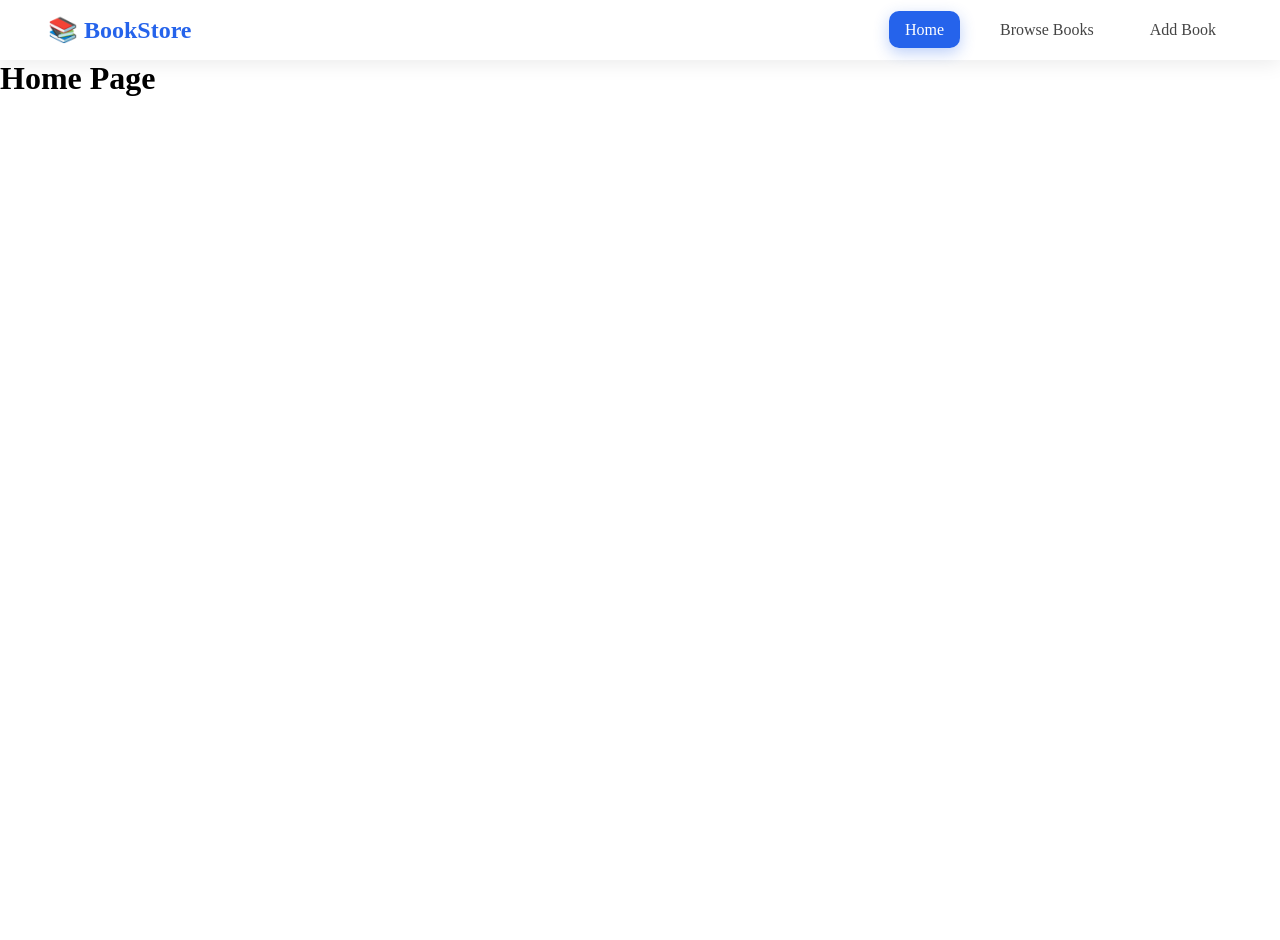
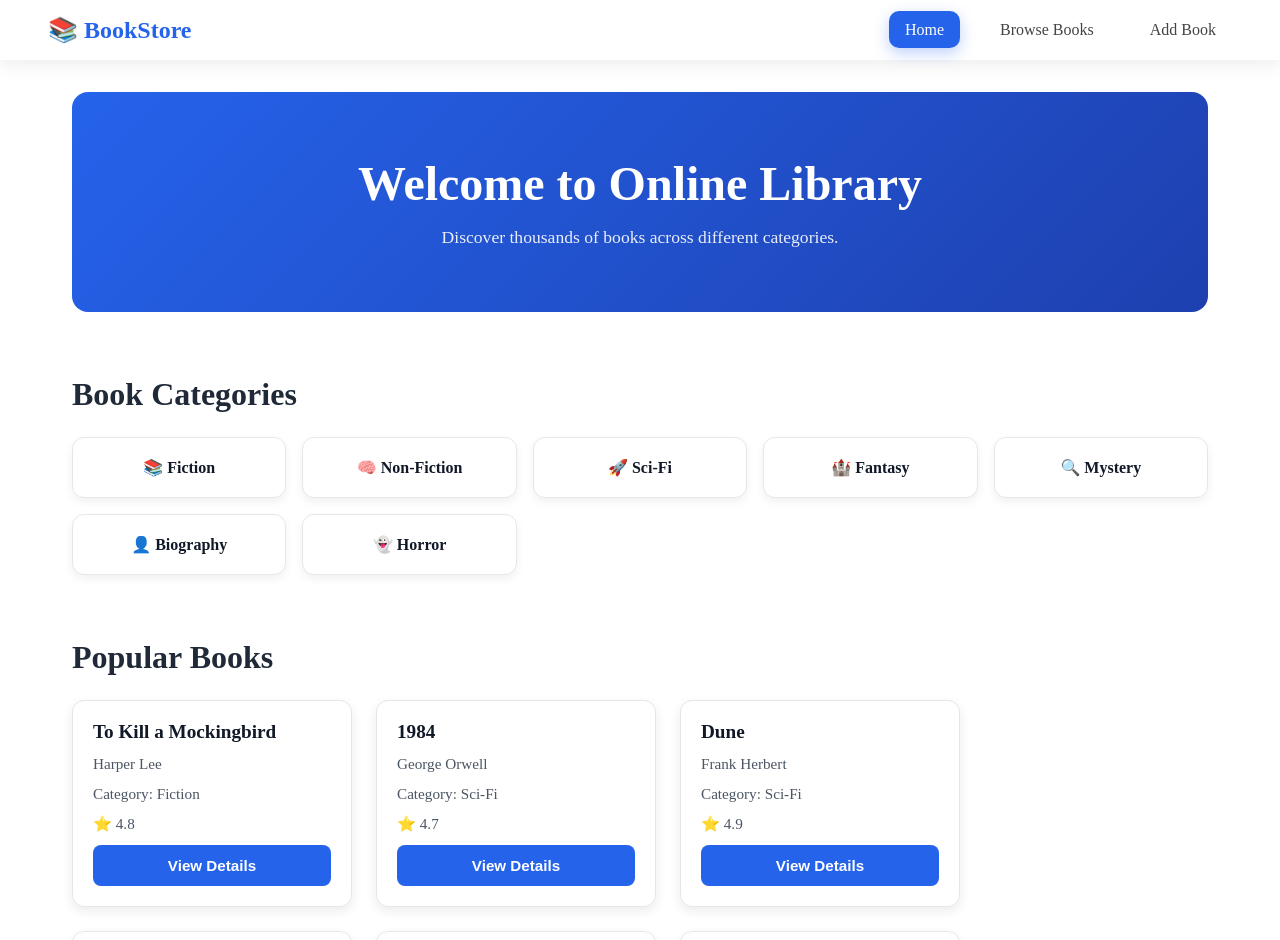
Before and after one commit to nihal-patidar/Online_library_system, a React (Vite) app: page / in a window 1280 px wide. Shown: the top 940 px of the page. Before the commit the page ends 800 px from the top, so only its background shows below. Built offline with nearby package versions, Linux system fonts and the light colour scheme.

Commit message:
feat : implement home page and tranding book section

```diff
--- a/src/App.jsx
+++ b/src/App.jsx
@@ -36,7 +36,6 @@ export default function App() {
         },
       ],
     },
-
     {
       path: "*",
       element: <ErrorPage />,
--- /dev/null
+++ b/src/components/BookCard.jsx
@@ -0,0 +1,26 @@
+import '../styles/BookCard.css'
+function BookCard(props) {
+  return (
+    <div className="book-card">
+      <h3 className="book-title">{props.book.title}</h3>
+
+      <p className="book-author">
+        {props.book.author}
+      </p>
+
+      <p className="book-category">
+        Category: {props.book.category}
+      </p>
+
+      <p className="book-rating">
+        ⭐ {props.book.rating}
+      </p>
+
+      <button className="details-btn">
+        View Details
+      </button>
+    </div>
+  );
+}
+
+export default BookCard;
--- a/src/pages/Home.jsx
+++ b/src/pages/Home.jsx
@@ -1,8 +1,66 @@
+import { useSelector } from "react-redux";
+import { Link } from "react-router-dom";
+import BookCard from "../components/BookCard";
+import "../styles/Home.css";
 
-export default function Home (){
+function Home() {
+  const books = useSelector((store) => store.book.items);
+  return (
+    <div className="home">
+      {/* Hero Section */}
+      <section>
+        <h1>Welcome to Online Library</h1>
+        <p>Discover thousands of books across different categories.</p>
+      </section>
 
+      {/* Categories Section */}
+      <section className="categories-section">
+        <h2>Book Categories</h2>
 
-    return (
-        <h1> Home Page </h1>
-    )
+        <div className="categories-grid">
+          <Link to="/books/Fiction" className="category-card">
+            📚 Fiction
+          </Link>
+
+          <Link to="/books/Non-Fiction" className="category-card">
+            🧠 Non-Fiction
+          </Link>
+
+          <Link to="/books/Sci-Fi" className="category-card">
+            🚀 Sci-Fi
+          </Link>
+
+          <Link to="/books/Fantasy" className="category-card">
+            🏰 Fantasy
+          </Link>
+
+          <Link to="/books/Mystery" className="category-card">
+            🔍 Mystery
+          </Link>
+
+          <Link to="/books/Biography" className="category-card">
+            👤 Biography
+          </Link>
+
+          <Link to="/books/Horror" className="category-card">
+            👻 Horror
+          </Link>
+        </div>
+      </section>
+
+      {/* Popular Books Section */}
+      <section>
+        <h2>Popular Books</h2>
+
+        <div className="books-container">
+          {books &&
+            books.map((book) => {
+              return book.rating > 4.5 ? <BookCard book={book} /> : null;
+            })}
+        </div>
+      </section>
+    </div>
+  );
 }
+
+export default Home;
--- /dev/null
+++ b/src/styles/BookCard.css
@@ -0,0 +1,54 @@
+.book-card {
+  width: 280px;
+  padding: 1.25rem;
+  border-radius: 12px;
+  border: 1px solid #e5e7eb;
+  background: #ffffff;
+  box-shadow: 0 4px 12px rgba(0, 0, 0, 0.08);
+
+  display: flex;
+  flex-direction: column;
+  gap: 0.75rem;
+
+  transition: transform 0.2s ease;
+}
+
+.book-card:hover {
+  transform: translateY(-4px);
+}
+
+.book-title {
+  font-size: 1.2rem;
+  font-weight: 700;
+  color: #111827;
+}
+
+.book-author,
+.book-category,
+.book-rating {
+  color: #4b5563;
+  font-size: 0.95rem;
+}
+
+.details-btn {
+  margin-top: auto;
+
+  padding: 0.75rem 1rem;
+
+  border: none;
+  border-radius: 8px;
+
+  background: #2563eb;
+  color: white;
+
+  font-size: 0.95rem;
+  font-weight: 600;
+
+  cursor: pointer;
+
+  transition: background 0.2s ease;
+}
+
+.details-btn:hover {
+  background: #1d4ed8;
+}
--- /dev/null
+++ b/src/styles/Home.css
@@ -0,0 +1,80 @@
+.books-container {
+  display: flex;
+  flex-wrap: wrap;
+  gap: 1rem;
+}
+
+.home {
+  max-width: 1200px;
+  margin: auto;
+  padding: 2rem;
+}
+
+.home section {
+  margin-bottom: 4rem;
+}
+
+/* Hero Section */
+
+.home section:first-child {
+  text-align: center;
+  padding: 4rem 2rem;
+  background: linear-gradient(135deg, #2563eb, #1e40af);
+  color: white;
+  border-radius: 16px;
+}
+
+.home section:first-child h1 {
+  font-size: 3rem;
+  margin-bottom: 1rem;
+}
+
+.home section:first-child p {
+  font-size: 1.1rem;
+  opacity: 0.9;
+}
+
+/* Section Titles */
+
+.home h2 {
+  margin-bottom: 1.5rem;
+  font-size: 2rem;
+  color: #1f2937;
+}
+
+/* Categories */
+
+.categories-grid {
+  display: grid;
+  grid-template-columns: repeat(auto-fit, minmax(180px, 1fr));
+  gap: 1rem;
+}
+
+.category-card {
+  text-decoration: none;
+  background: white;
+  color: #111827;
+  padding: 1.25rem;
+  border-radius: 12px;
+  text-align: center;
+  font-weight: 600;
+  border: 1px solid #e5e7eb;
+  box-shadow: 0 4px 10px rgba(0, 0, 0, 0.06);
+
+  transition: all 0.25s ease;
+}
+
+.category-card:hover {
+  transform: translateY(-4px);
+  background: #2563eb;
+  color: white;
+  border-color: #2563eb;
+}
+
+/* Books */
+
+.books-container {
+  display: flex;
+  flex-wrap: wrap;
+  gap: 1.5rem;
+}
```
